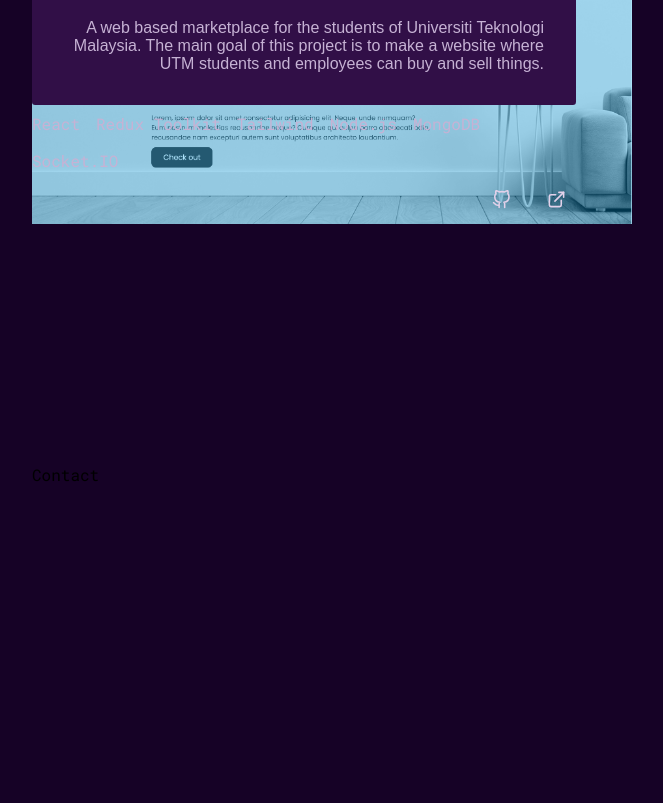
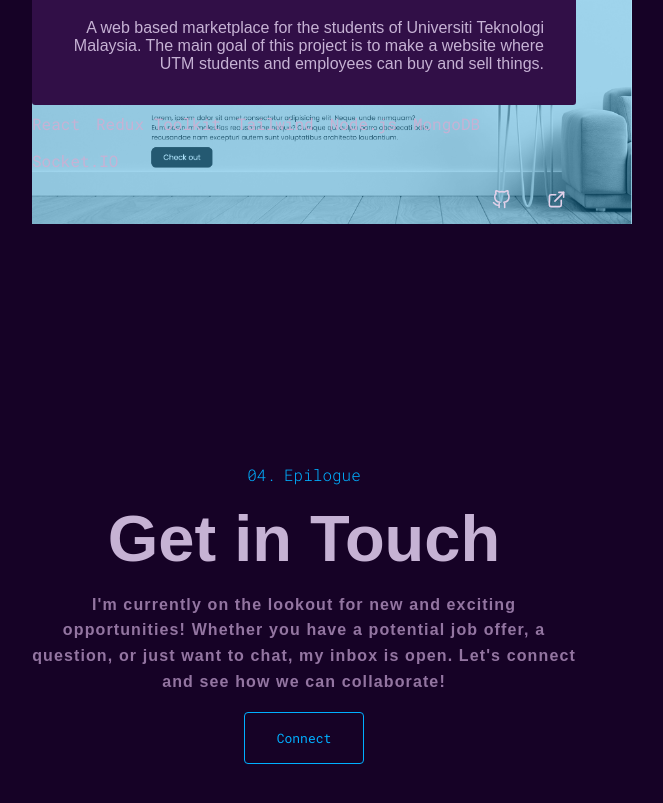
Before and after one commit to ishmumr7/portfolio, a Next.js app: page / in a window 1280 px wide. Shown: the part 2784-3587 px from the top of the page, without its empty margins (336-999 px from the left). Before the commit the page ends 3269 px from the top, so only its background shows below. Built offline with nearby package versions, Linux system fonts and the light colour scheme.

Commit message:
Add contact content

```diff
--- a/src/scss/sections/_contact.scss
+++ b/src/scss/sections/_contact.scss
@@ -0,0 +1,40 @@
+.contact {
+  max-width: 700px;
+  margin: 15rem auto;
+  display: flex;
+  gap: 1rem;
+  justify-content: center;
+  align-items: center;
+  flex-direction: column;
+  &-title {
+    color: var(--theme-color);
+    font-size: var(--tlarge);
+    font-weight: 300;
+    &::before {
+      counter-increment: title;
+      content: "0" counter(title) ".";
+      margin-right: 0.5rem;
+      color: var(--theme-color);
+    }
+  }
+  &-subtitle {
+    font-size: var(--tgiant);
+    color: var(--text);
+    font-family: var(--raleway);
+  }
+  &-text {
+    color: var(--text-dark);
+    font-size: var(--tlarge);
+    letter-spacing: 0.07rem;
+    line-height: 1.6rem;
+    font-weight: 600;
+    font-family: var(--raleway);
+    text-align: center;
+  }
+  &-cta {
+    margin-top: 1rem;
+    .btn {
+      padding: 1rem 2rem;
+    }
+  }
+}
--- a/src/sections/Contact.tsx
+++ b/src/sections/Contact.tsx
@@ -1,9 +1,21 @@
-import React from 'react'
+import Button from "@/components/Button";
+import React from "react";
 
 const Contact = () => {
-  return (
-    <div>Contact</div>
-  )
-}
+	return (
+		<div className="contact" id="contact">
+			<h2 className="contact-title">Epilogue</h2>
+			<h2 className="contact-subtitle">Get in Touch</h2>
+			<p className="contact-text">
+				I&apos;m currently on the lookout for new and exciting opportunities! Whether
+				you have a potential job offer, a question, or just want to chat, my
+				inbox is open. Let&apos;s connect and see how we can collaborate!
+			</p>
+      <div className="contact-cta">
+        <Button text="Connect" link="mailto:ishmum20000@gmail.com" />
+      </div>
+		</div>
+	);
+};
 
-export default Contact
+export default Contact;
```
